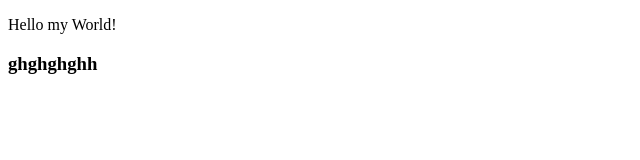
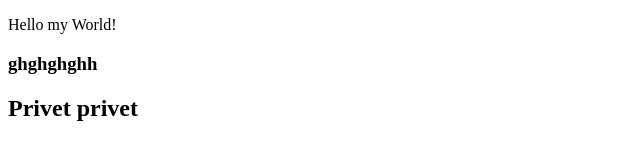
Before and after one commit to Serg-Web/js-lessons, a plain HTML site: page index.html in a window 1280 px wide. Shown: the whole page, without its empty margins (0-640 px from the left). Drawn offline with Linux system fonts and the light colour scheme.

Commit message:
last commit

```diff
--- a/index.html
+++ b/index.html
@@ -8,6 +8,7 @@
 <body>
     <p> Hello my World!</p.text-center>
         <h3>ghghghghh</h3>
+        <h2>Privet privet</h2>
     <script src="js/script.js"></script>
 </body>
 </html>
```
